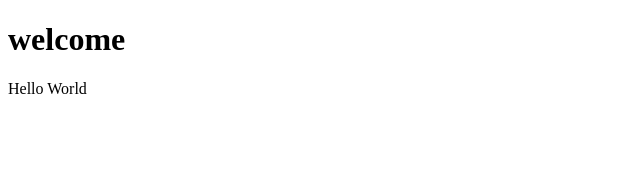
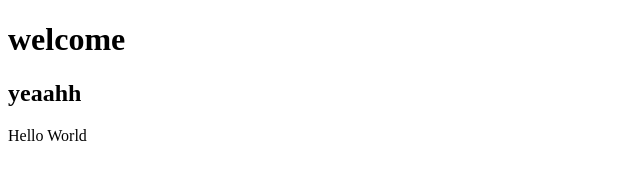
Before and after one commit to Zainab321-a11y/new-hello, a plain HTML site: page index.html in a window 1280 px wide. Shown: the whole page, without its empty margins (0-640 px from the left). Drawn offline with Linux system fonts and the light colour scheme.

Commit message:
Add a heading

```diff
--- a/index.html
+++ b/index.html
@@ -9,6 +9,9 @@
     <h1>
         welcome
     </h1>
+    <h2>
+        yeaahh
+    </h2>
     Hello World
 </body>
 </html>
```
